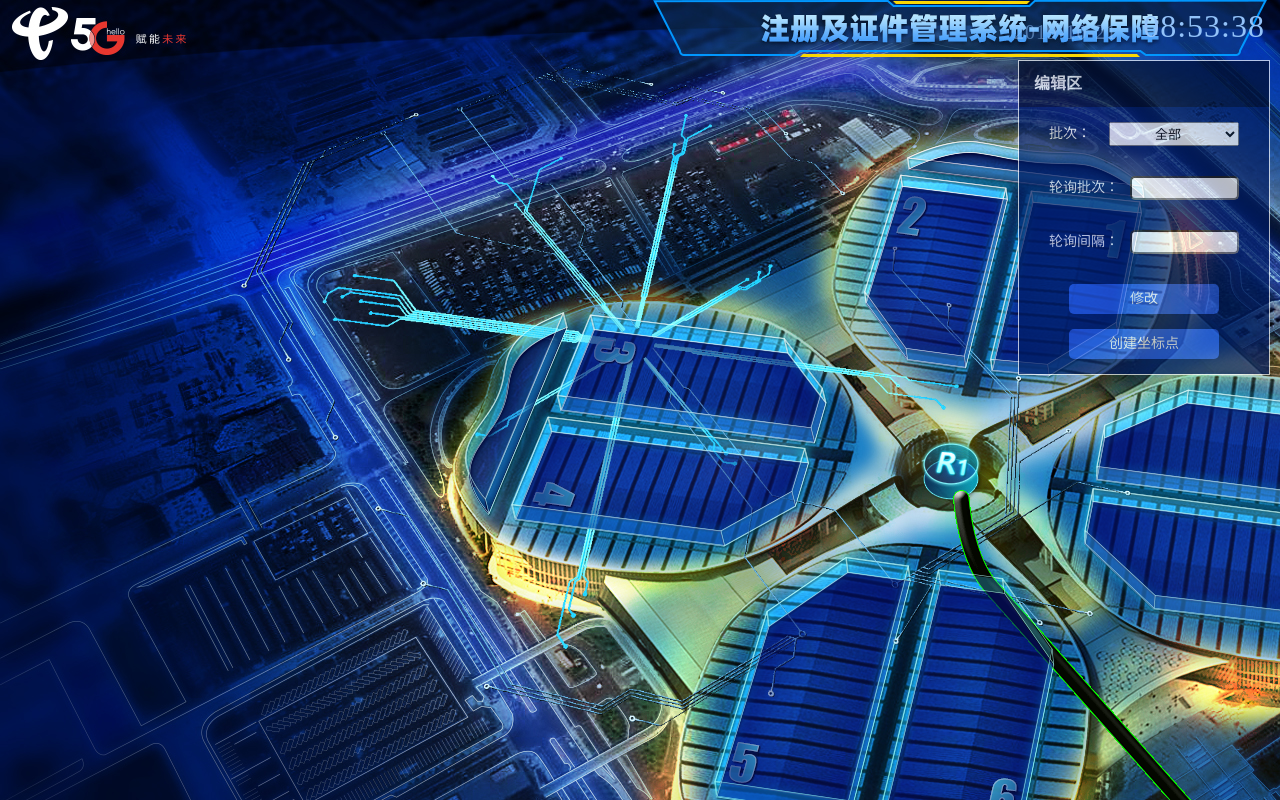
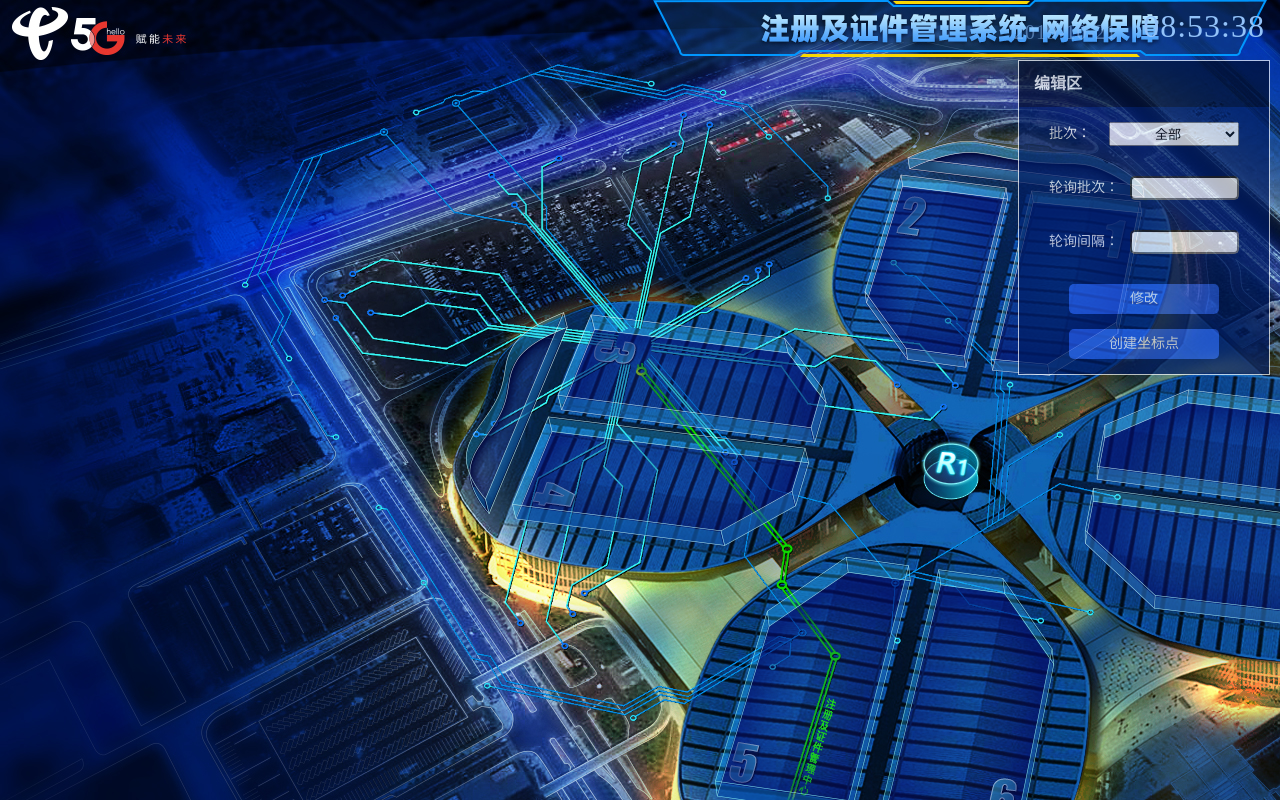
Before and after one commit to luky1833/ciie_2019, a Flask app: page /admin in a window 1280 px wide. Run offline with Flask 2, Linux system fonts and the light colour scheme; data that the repository does not hold is empty; some web fonts are replaced.

Commit message:
动画修改

```diff
--- a/static/css/main.css
+++ b/static/css/main.css
@@ -190,13 +190,13 @@
     background-size: 100% 100%;
     position: relative;
 }
-.line{
+/* .line{
     background-image: url(../images/jbh/7-110.gif);
     width: 100%;
     height: 100%;
     z-index: 99999;
     position: relative;
-}
+} */
 .mask{
     width: 100%;
     height: 100%;
```
Also changed, not shown: static/images/jbh/7-109.gif, static/images/jbh/bg.jpg.
